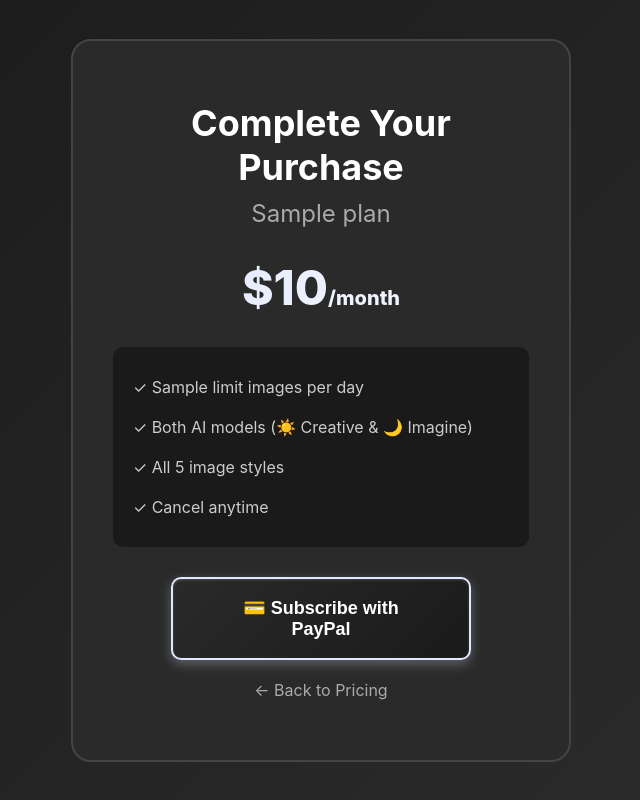
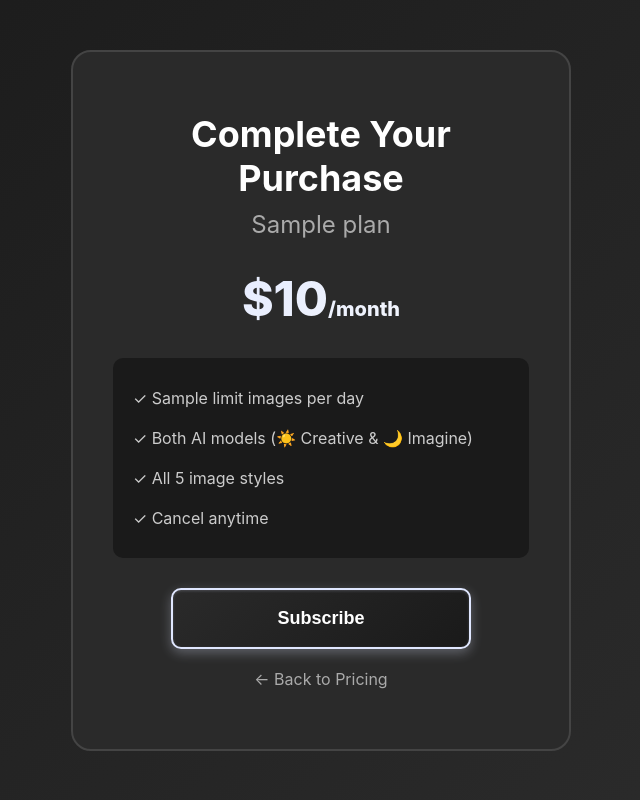
Before and after one commit to Yashe777/unlimagen, a Flask app: template templates/paypal_checkout.html in a window 1280 px wide. Shown: the whole page, without its empty margins (319-959 px from the left). Run offline with Flask 3, Linux system fonts and the light colour scheme; the template is opened without the code that fills it: most values are stand-ins (such as "Sample title", 1, 10 or a date in 2020).

Commit message:
Update subscribe button text to just 'Subscribe'

```diff
--- a/templates/paypal_checkout.html
+++ b/templates/paypal_checkout.html
@@ -138,7 +138,7 @@
             <input type="hidden" name="cancel_return" value="{{ request.url_root }}pricing">
             <input type="hidden" name="notify_url" value="{{ request.url_root }}paypal-ipn">
             <button type="submit" class="custom-paypal-btn">
-                💳 Subscribe with PayPal
+                Subscribe
             </button>
         </form>
 
```
